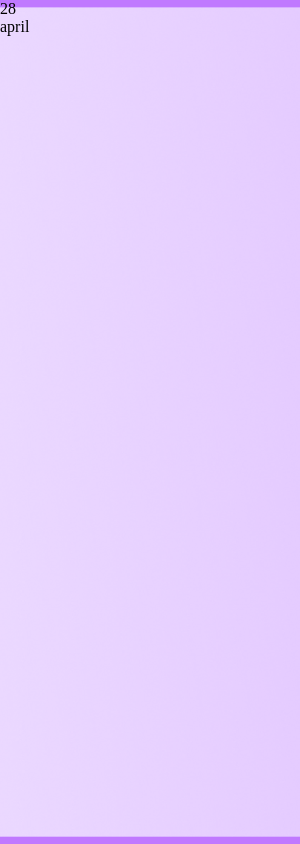
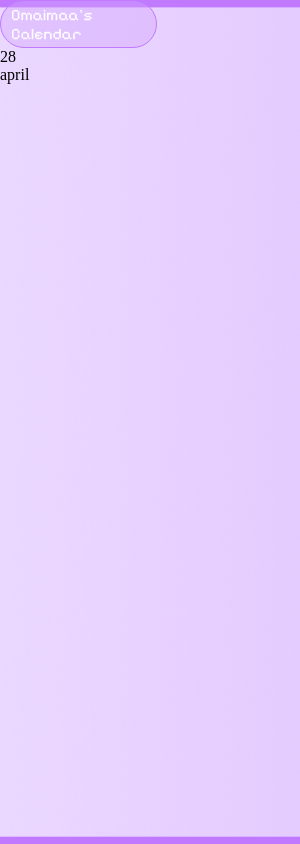
Before and after one commit to omaimaa777/my-electron-app---extended-learning, an Electron app: page index.html in a window 300 px wide. Drawn offline with Linux system fonts and the light colour scheme.

Commit message:
downloaded font and adjusting the title

```diff
--- a/index.html
+++ b/index.html
@@ -8,6 +8,7 @@
 </head>
 <body>
     <div class="app">
+        <div class="title">Omaimaa's Calendar</div>
        <div id="calendar">
         <div id="day"></div>
         <div id="month"></div>
--- a/style.css
+++ b/style.css
@@ -1,3 +1,7 @@
+@font-face {
+    font-family: "Pixelify Sans";
+    src: url(font/PixelifySans-Regular.ttf);
+}
 * {
     box-sizing: border-box;
 }
@@ -18,6 +22,30 @@ body {
 
 }
 
+.title {
+    /*text styling*/
+    color: var(--white, #FFF);
+    font-family: "Pixelify Sans";
+    font-size: 16px;
+    font-style: normal;
+    font-weight: 400;
+    line-height: normal;
+
+    /*titlebox*/
+    display: flex;
+    width: 157px;
+    padding: 4px 10px;
+    justify-content: center;
+    align-items: center;
+    gap: 10px;
+    border-radius: 100px;
+    border: 1px solid #C079ff;
+    background: rgba(210,164,255,0.40);
+    aspect-ratio: 157px / 27px;
+
+
+}
+
 button,
 input,
 textarea,
```
Also changed, not shown: font/PixelifySans-Bold.ttf (added), font/PixelifySans-Medium.ttf (added), font/PixelifySans-Regular.ttf (added), font/PixelifySans-SemiBold.ttf (added), font/PixelifySans-VariableFont_wght.ttf (added).
